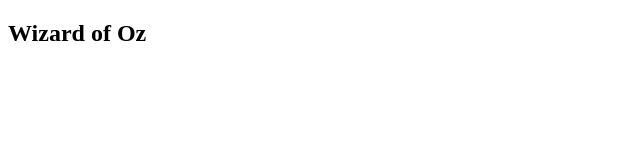
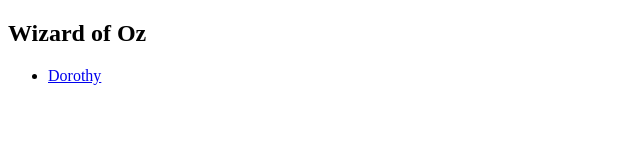
Before and after one commit to PhonethipLiu/html-starter, a plain HTML site: page index.html in a window 1280 px wide. Shown: the full height of the page, 0-640 px from the left. Drawn offline with Linux system fonts and the light colour scheme.

Commit message:
update index and background color

```diff
--- /dev/null
+++ b/css/main.css
@@ -0,0 +1,3 @@
+body {
+    background-color: aquamarine;
+}
--- a/index.html
+++ b/index.html
@@ -12,7 +12,11 @@
     <div> <!-- openind div tag -->
         <header>
             <h2>Wizard of Oz</h2>
-            <nav></nav>
+            <nav>
+                <ul>
+                    <li><a href="dorothy.html">Dorothy</a></li>
+                </ul>
+            </nav>
         </header>
         <div> <!-- put main image here --></div>
 
```
